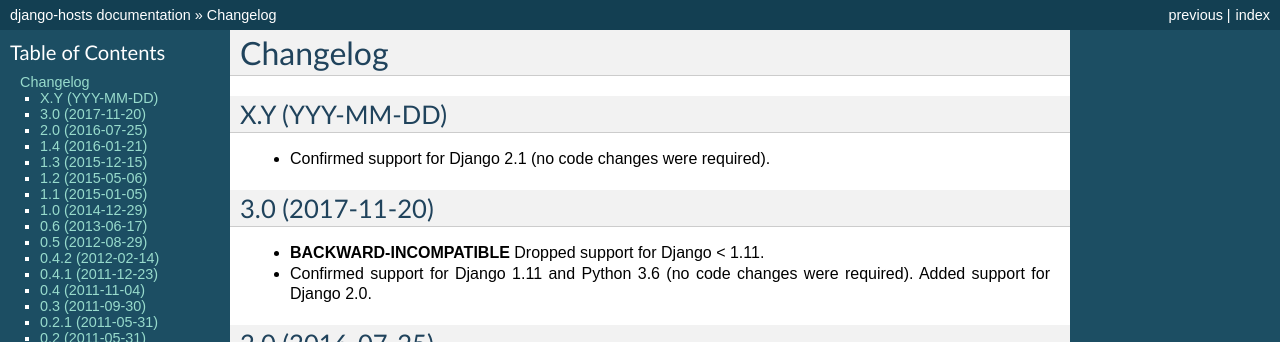
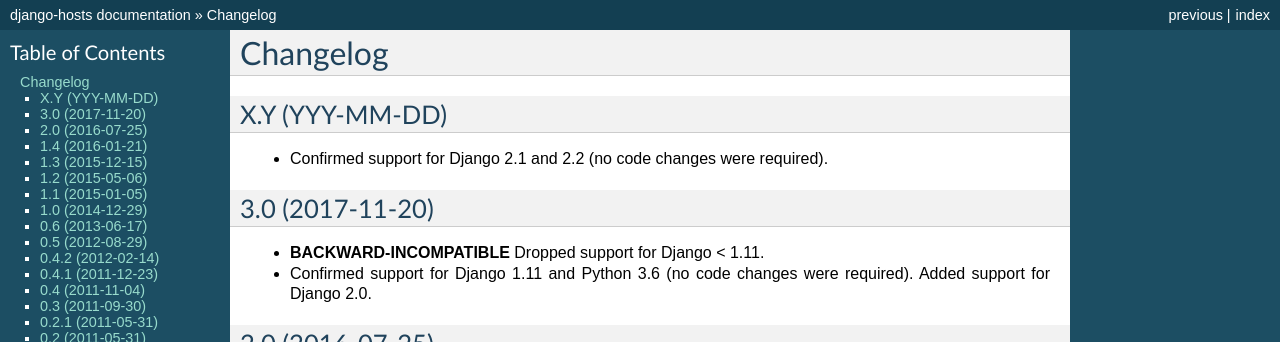
Before and after one commit to jazzband/django-hosts, a Sphinx documentation site: the page built from docs/changelog.rst, in a window 1280 px wide and 900 px high. Shown: the top 342 px of the window. Built offline with Sphinx 7.4.7, drawn with Linux system fonts in a browser that asks for light colours; the version number could not be read and is left out.

Commit message:
Add testing for Django 2.2

```diff
--- a/docs/changelog.rst
+++ b/docs/changelog.rst
@@ -4,7 +4,7 @@
 X.Y (YYY-MM-DD)
 ----------------
 
-- Confirmed support for Django 2.1 (no code changes were required).
+- Confirmed support for Django 2.1 and 2.2 (no code changes were required).
 
 3.0 (2017-11-20)
 ----------------
--- a/setup.py
+++ b/setup.py
@@ -27,6 +27,7 @@
         'Framework :: Django :: 1.11',
         'Framework :: Django :: 2.0',
         'Framework :: Django :: 2.1',
+        'Framework :: Django :: 2.2',
         'Intended Audience :: Developers',
         'License :: OSI Approved :: BSD License',
         'Operating System :: OS Independent',
```
Also changed, not shown: .travis.yml, 1 other file.
